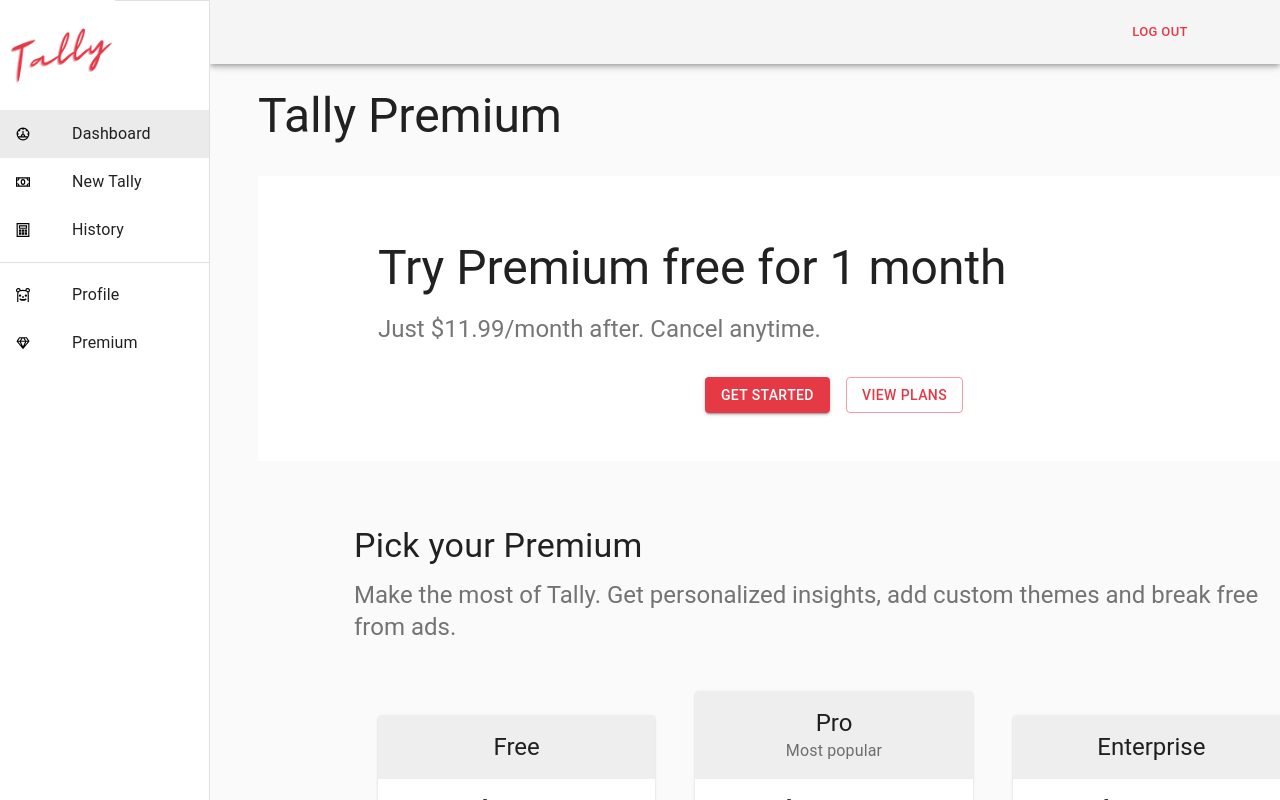
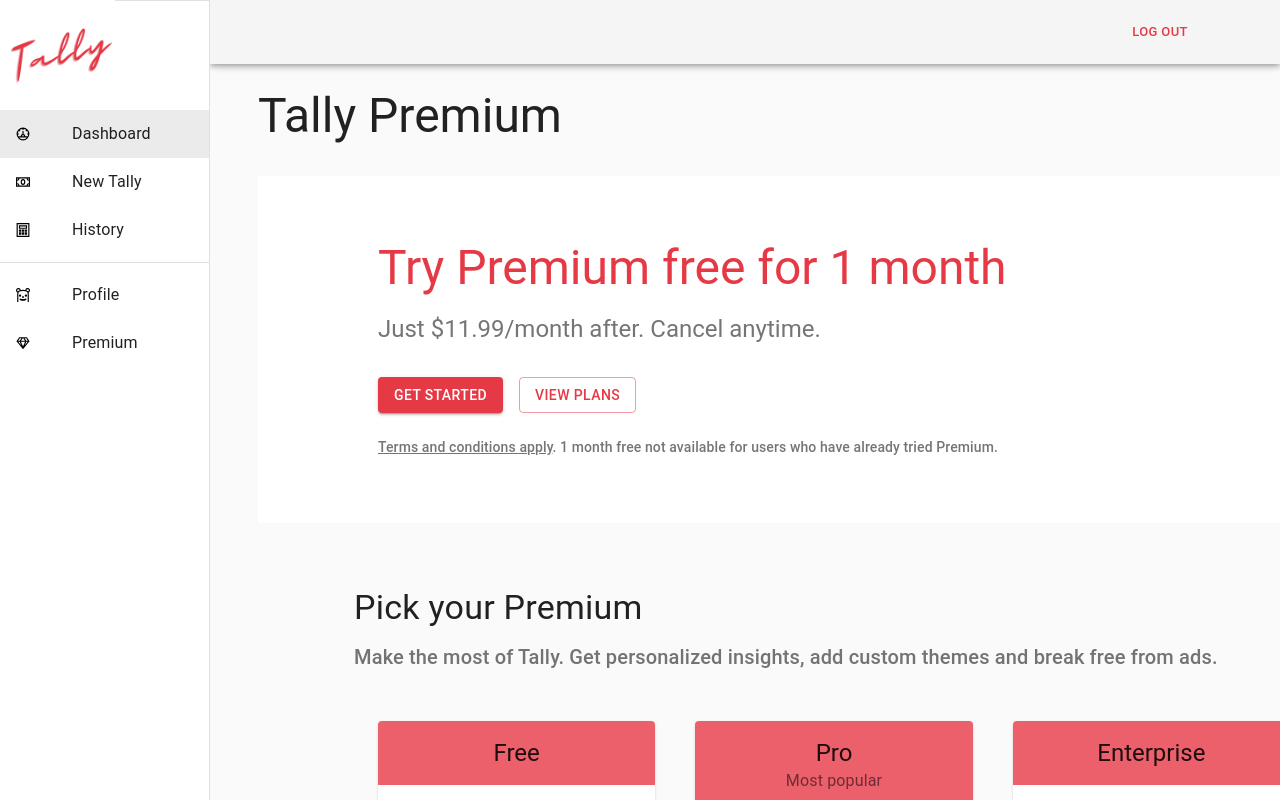
Before and after one commit to awalemandi/tally, a React (Create React App) app: page /home/premium in a window 1280 px wide. Shown: the top 800 px of the page. Built offline with nearby package versions, Linux system fonts and the light colour scheme.

Commit message:
edited premium page

```diff
--- a/src/components/menu/premium/Banner.tsx
+++ b/src/components/menu/premium/Banner.tsx
@@ -15,7 +15,10 @@ const useStyles = makeStyles(theme => ({
 	},
 	heroButtons: {
 		marginTop: theme.spacing(4),
-	},
+    },
+    terms: {
+        marginTop: theme.spacing(3)
+    }
 }));
 
 const Banner = () => {
@@ -29,7 +32,7 @@ const Banner = () => {
 						component='h1'
 						variant='h3'
 						align='left'
-						color='textPrimary'
+						color='primary'
 						gutterBottom
 					>
 						Try Premium free for 1 month
@@ -43,7 +46,7 @@ const Banner = () => {
 						Just $11.99/month after. Cancel anytime.
 					</Typography>
 					<div className={classes.heroButtons}>
-						<Grid container spacing={2} justify='center'>
+						<Grid container spacing={2} justify='flex-start'>
 							<Grid item>
 								<Button variant='contained' color='primary'>
 									Get Started
@@ -56,6 +59,15 @@ const Banner = () => {
 							</Grid>
 						</Grid>
 					</div>
+                    <Typography
+						variant='subtitle2'
+						align='left'
+						color='textSecondary'
+                        paragraph
+                        className={classes.terms}
+					>
+						<u>Terms and conditions apply</u>. 1 month free not available for users who have already tried Premium.
+					</Typography>
 				</Container>
 			</div>
 		</>
--- a/src/components/menu/premium/Plans.tsx
+++ b/src/components/menu/premium/Plans.tsx
@@ -28,9 +28,7 @@ const useStyles = makeStyles(theme => ({
 	},
 	cardHeader: {
 		backgroundColor:
-			theme.palette.type === 'light'
-				? theme.palette.grey[200]
-				: theme.palette.grey[700],
+			theme.palette.primary.light
 	},
 	cardPricing: {
 		display: 'flex',
@@ -125,7 +123,7 @@ const Plans = () => {
 					Pick your Premium
 				</Typography>
 				<Typography
-					variant='h5'
+					variant='h6'
 					align='left'
 					color='textSecondary'
 					component='p'
@@ -136,7 +134,7 @@ const Plans = () => {
 			</Container>
 			{/* End hero unit */}
 			<Container maxWidth='md' component='main'>
-				<Grid container spacing={5} alignItems='flex-end'>
+				<Grid container spacing={5} alignItems='flex-start'justify='flex-start'>
 					{tiers.map(tier => (
 						// Enterprise card is full width at sm breakpoint
 						<Grid
```
Also changed, not shown: 1 other file (tests, documents, lock files or other folders).
